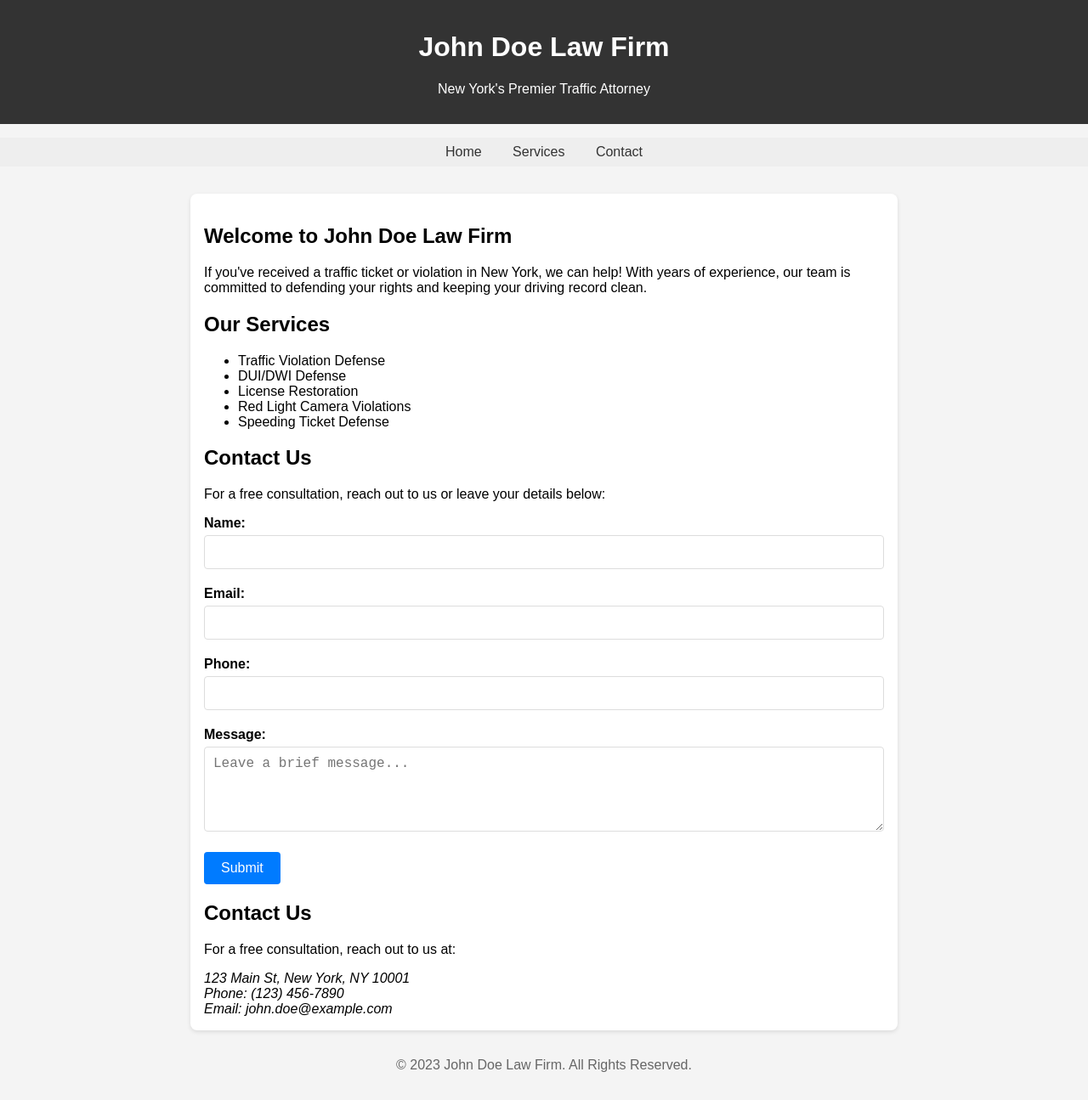
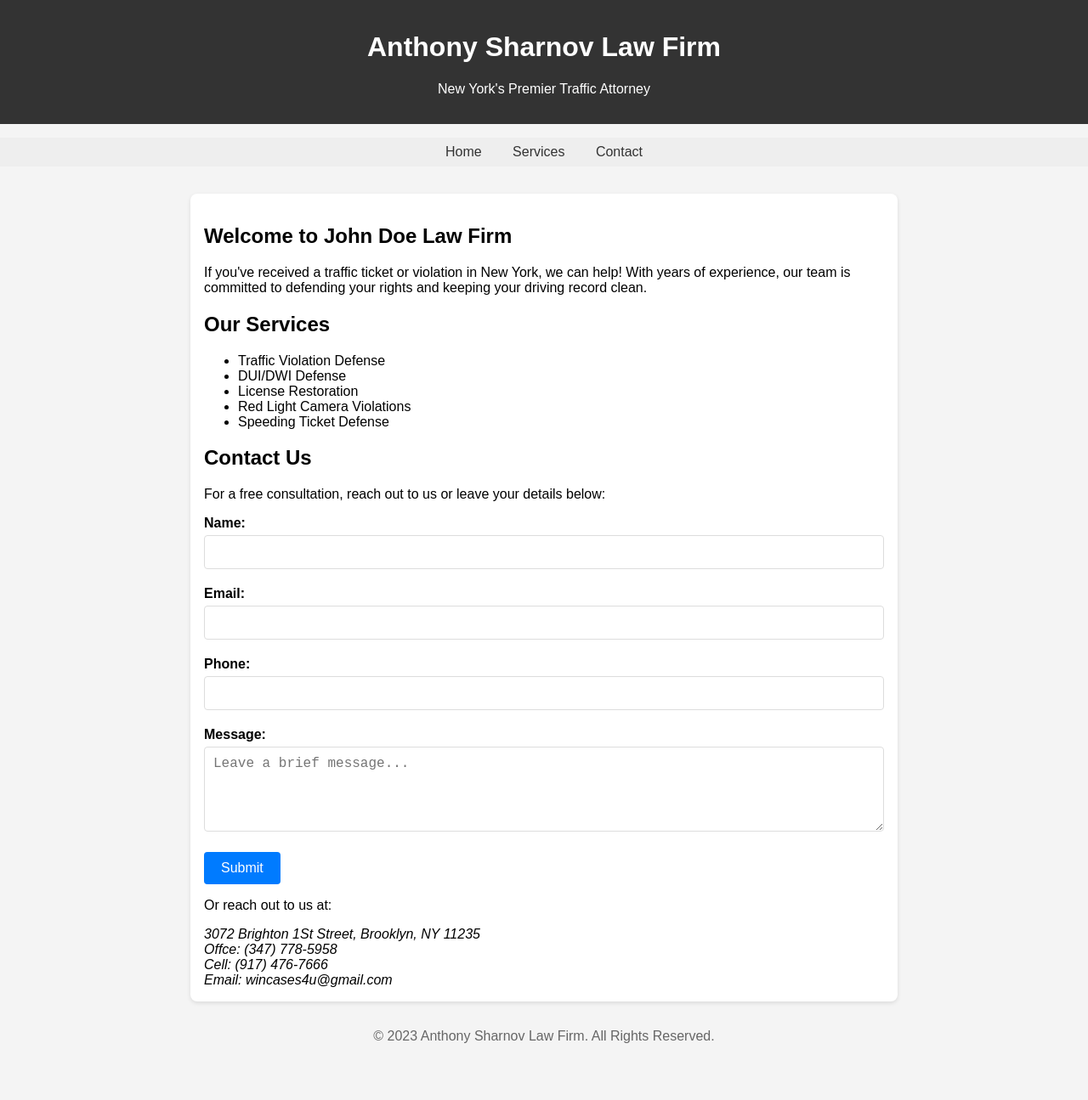
Before and after one commit to Goose-s/Traffic, a plain HTML site: page index.html in a window 1280 px wide. Shown: the whole page at 85% size. After the commit the page ends 1261 px from the top, so only its background shows below. Drawn offline with Linux system fonts and the light colour scheme.

Commit message:
changed info to relavent

```diff
--- a/index.html
+++ b/index.html
@@ -3,7 +3,7 @@
 <head>
     <meta charset="UTF-8">
     <meta name="viewport" content="width=device-width, initial-scale=1.0">
-    <title>New York Traffic Attorney | John Doe Law Firm</title>
+    <title>New York Traffic Attorney | Anthony Sharnov Law Firm</title>
     <style>
         body {
             font-family: Arial, sans-serif;
@@ -104,7 +104,7 @@
 <body>
 
 <header>
-    <h1>John Doe Law Firm</h1>
+    <h1>Anthony Sharnov Law Firm</h1>
     <p>New York's Premier Traffic Attorney</p>
 </header>
 
@@ -147,18 +147,18 @@
         </form>
     </section>
     <section id="contact">
-        <h2>Contact Us</h2>
-        <p>For a free consultation, reach out to us at:</p>
+        <p>Or reach out to us at:</p>
         <address>
-            123 Main St, New York, NY 10001<br>
-            Phone: (123) 456-7890<br>
-            Email: john.doe@example.com
+            3072 Brighton 1St Street, Brooklyn, NY 11235<br>
+            Offce: (347) 778-5958<br>
+            Cell: (917) 476-7666<br>
+            Email: wincases4u@gmail.com
         </address>
     </section>
 </div>
 
 <footer>
-    &copy; 2023 John Doe Law Firm. All Rights Reserved.
+    &copy; 2023 Anthony Sharnov Law Firm. All Rights Reserved.
 </footer>
 
 </body>
```
